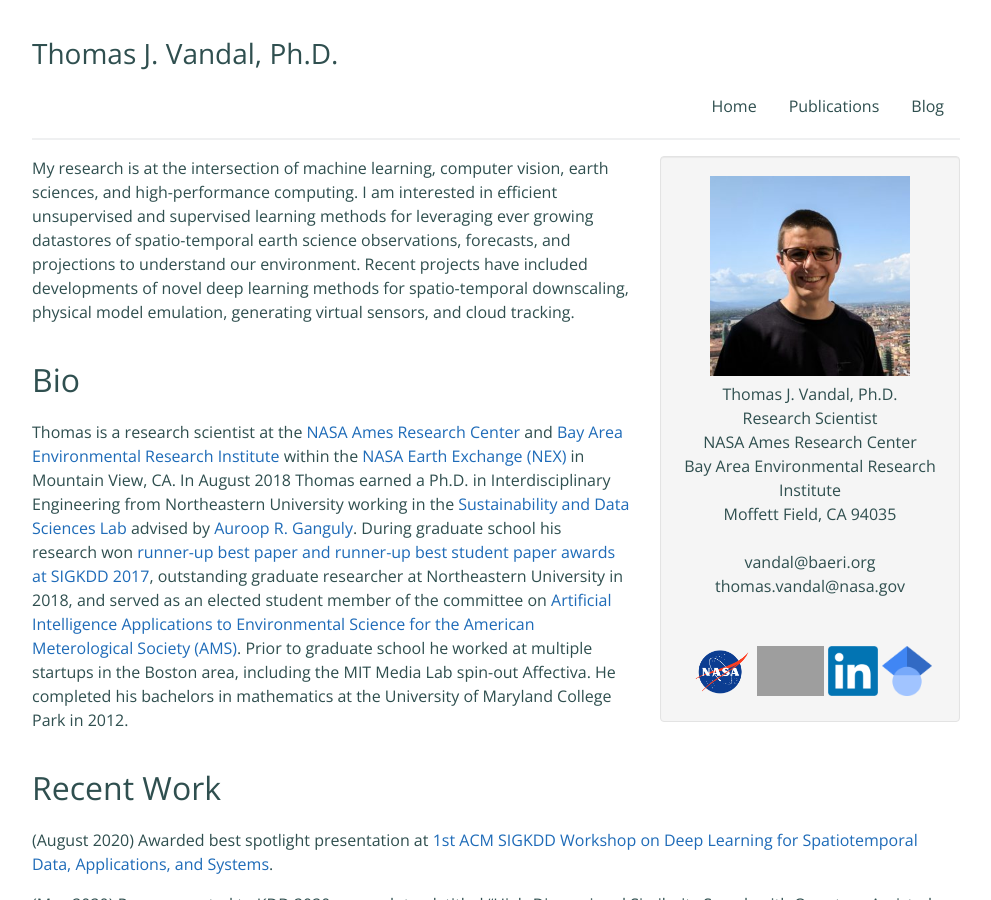
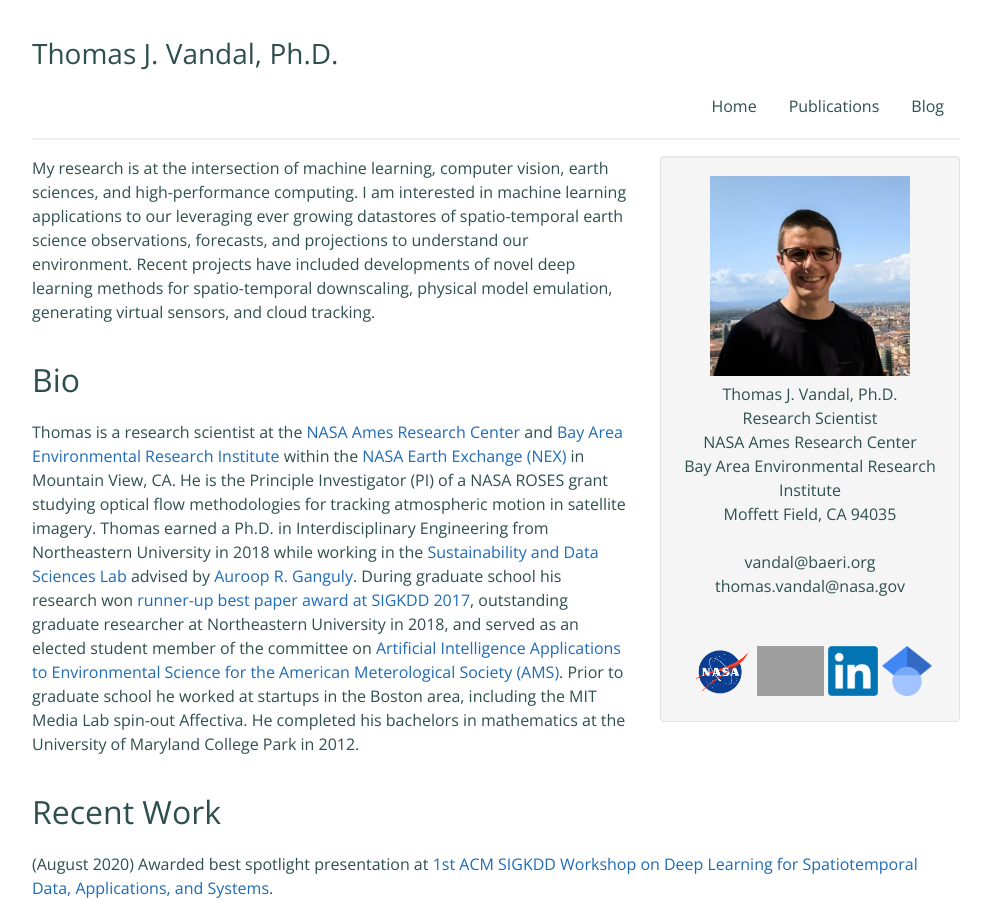
Before and after one commit to tjvandal/tjvandal.github.io, a Jekyll site: the page built from index.md, in a window 1280 px wide and 900 px high. Shown: the whole window, without its empty margins (144-1135 px from the left). Built offline with Jekyll 4.4.1, drawn with Linux system fonts in a browser that asks for light colours; some of the changed text lies outside the part shown; grey boxes are pictures that could not be loaded.

Commit message:
update bio:

```diff
--- a/index.md
+++ b/index.md
@@ -8,11 +8,11 @@ description: Machine Learning, Data Science, and Earth Sciences
 
 ---
 
-My research is at the intersection of machine learning, computer vision, earth sciences, and high-performance computing. I am interested in efficient unsupervised and supervised learning methods for leveraging ever growing datastores of spatio-temporal earth science observations, forecasts, and projections to understand our environment. Recent projects have included developments of novel deep learning methods for spatio-temporal downscaling, physical model emulation, generating virtual sensors, and cloud tracking.
+My research is at the intersection of machine learning, computer vision, earth sciences, and high-performance computing. I am interested in machine learning applications to our leveraging ever growing datastores of spatio-temporal earth science observations, forecasts, and projections to understand our environment. Recent projects have included developments of novel deep learning methods for spatio-temporal downscaling, physical model emulation, generating virtual sensors, and cloud tracking.
 
 # Bio
 
-Thomas is a research scientist at the [NASA Ames Research Center](https://www.nasa.gov/ames/) and [Bay Area Environmental Research Institute](https://baeri.org/) within the [NASA Earth Exchange (NEX)](https://www.nasa.gov/nex) in Mountain View, CA. In August 2018 Thomas earned a Ph.D. in Interdisciplinary Engineering from Northeastern University working in the [Sustainability and Data Sciences Lab](https://web.northeastern.edu/sds/) advised by [Auroop R. Ganguly](https://coe.northeastern.edu/people/ganguly-auroop/). During graduate school his research won [runner-up best paper and runner-up best student paper awards at SIGKDD 2017](https://www.kdd.org/awards/view/2017-sigkdd-best-paper-award-winners), outstanding graduate researcher at Northeastern University in 2018, and served as an elected student member of the committee on [Artificial Intelligence Applications to Environmental Science for the American Meterological Society (AMS)](https://www.ametsoc.org/index.cfm/stac/committees/committee-on-artificial-intelligence-applications-to-environmental-science/membership/). Prior to graduate school he worked at multiple startups in the Boston area, including the MIT Media Lab spin-out Affectiva.  He completed his bachelors in mathematics at the University of Maryland College Park in 2012.
+Thomas is a research scientist at the [NASA Ames Research Center](https://www.nasa.gov/ames/) and [Bay Area Environmental Research Institute](https://baeri.org/) within the [NASA Earth Exchange (NEX)](https://www.nasa.gov/nex) in Mountain View, CA. He is the Principle Investigator (PI) of a NASA ROSES grant studying optical flow methodologies for tracking atmospheric motion in satellite imagery. Thomas earned a Ph.D. in Interdisciplinary Engineering from Northeastern University in 2018 while working in the [Sustainability and Data Sciences Lab](https://web.northeastern.edu/sds/) advised by [Auroop R. Ganguly](https://coe.northeastern.edu/people/ganguly-auroop/). During graduate school his research won [runner-up best paper award at SIGKDD 2017](https://www.kdd.org/awards/view/2017-sigkdd-best-paper-award-winners), outstanding graduate researcher at Northeastern University in 2018, and served as an elected student member of the committee on [Artificial Intelligence Applications to Environmental Science for the American Meterological Society (AMS)](https://www.ametsoc.org/index.cfm/stac/committees/committee-on-artificial-intelligence-applications-to-environmental-science/membership/). Prior to graduate school he worked at startups in the Boston area, including the MIT Media Lab spin-out Affectiva.  He completed his bachelors in mathematics at the University of Maryland College Park in 2012.
 
 # Recent Work
 
@@ -42,7 +42,7 @@ Gao, N., Wilson, M., **Vandal, T.**, Vinci, W., Nemani, R., & Rieffel, E. "High-
 
 **Vandal, T.**, Kodra, E., Ganguly, S., Dy, J., Nemani, R., & Ganguly, A (2018): “Quantifying Uncertainty in Discrete-Continuous and Skewed Data with Bayesian Deep Learning,” Proceedings of the 24rd ACM **SIGKDD** Conference on Knowledge Discovery and Data Mining, 1663-1672. (Research Track, 18% acceptance rate)[Paper](https://www.kdd.org/kdd2018/accepted-papers/view/quantifying-uncertainty-in-discrete-continuous-and-skewed-data-with-bayesia), [Code](https://github.com/tjvandal/discrete-continuous-bdl).
 
-**Vandal, T.**, Kodra, E., Ganguly, S., Michaelis, A., Nemani, R., & Ganguly, A. (2017). “DeepSD: Generating high resolution climate change projections through single image super-Resolution,” KDD 2017, Proceedings of the 23rd ACM **SIGKDD** Conference on Knowledge Discovery and Data Mining, 1663-1672. (Runner-Up BEST PAPER Award and Runner-up BEST STUDENT PAPER Award in Applied Data Science Track, 9% oral acceptance rate). [Paper](https://www.kdd.org/kdd2017/papers/view/deepsd-generating-high-resolution-climate-change-projections-through-single) [[code]](https://github.com/tjvandal/deepsd).
+**Vandal, T.**, Kodra, E., Ganguly, S., Michaelis, A., Nemani, R., & Ganguly, A. (2017). “DeepSD: Generating high resolution climate change projections through single image super-Resolution,” KDD 2017, Proceedings of the 23rd ACM **SIGKDD** Conference on Knowledge Discovery and Data Mining, 1663-1672. (Runner-Up BEST PAPER Award in Applied Data Science Track, 9% oral acceptance rate). [Paper](https://www.kdd.org/kdd2017/papers/view/deepsd-generating-high-resolution-climate-change-projections-through-single) [[code]](https://github.com/tjvandal/deepsd).
 
 **Vandal, T.**, E. Kodra, and A. Ganguly, "Intercomparison of Machine Learning Methods for Statistical Downscaling: The Case of Daily and Extreme Precipitation." *Theoretical and Applied Climatology*. September 2018. [Paper](https://link.springer.com/article/10.1007/s00704-018-2613-3).
 
```
Also changed, not shown: other parts of index.md (+1 -1 lines).
